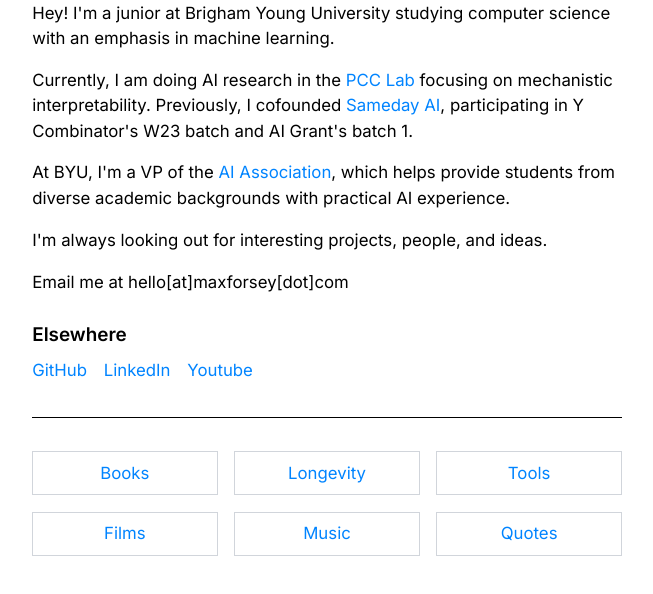
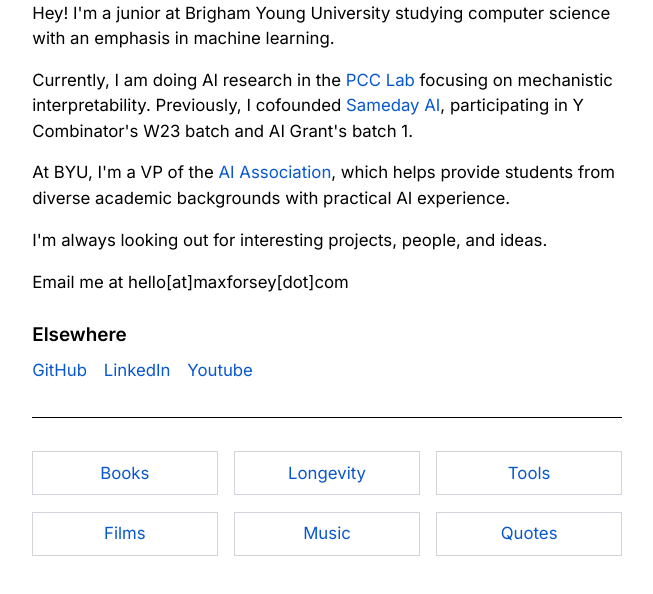
Before and after one commit to max4c/m4c2, a Next.js app: page / in a window 1280 px wide. Shown: the part 258-852 px from the top of the page, without its empty margins (313-966 px from the left). Built offline with nearby package versions, Linux system fonts and the light colour scheme.

Commit message:
update lightmode link color

```diff
--- a/src/app/globals.css
+++ b/src/app/globals.css
@@ -43,7 +43,7 @@
 
 @layer components {
   a {
-    @apply text-[#0084ff] hover:text-[#e97319];
+    @apply text-[#0957D0] hover:text-[#e97319];
   }
 
   .dark a:not(.header a) {
```
